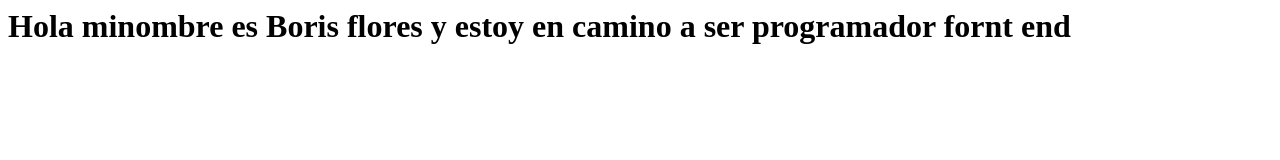
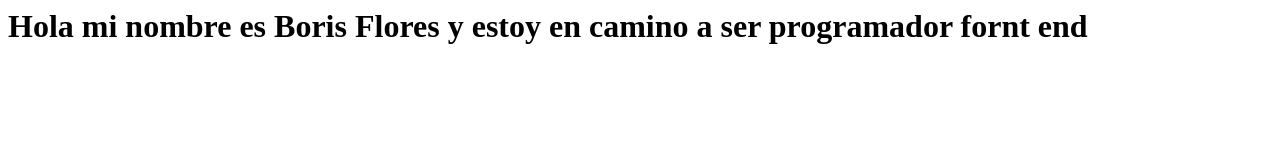
Before and after one commit to Borislav32/mi-primer-portafolio, a plain HTML site: page index.html in a window 1280 px wide. Drawn offline with Linux system fonts and the light colour scheme.

Commit message:
Update index.html

```diff
--- a/index.html
+++ b/index.html
@@ -1 +1 @@
-<h1>Hola minombre es Boris flores y estoy en camino a ser programador fornt end</h1>
+<h1>Hola mi nombre es Boris Flores y estoy en camino a ser programador fornt end</h1>
```
